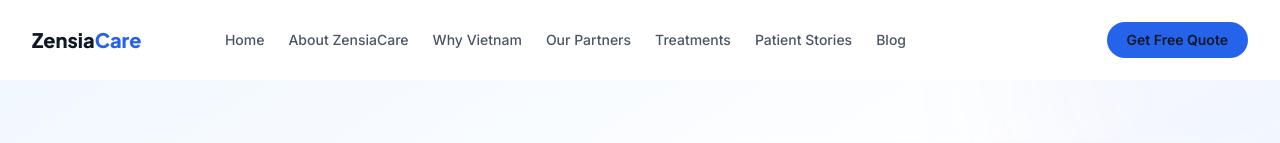
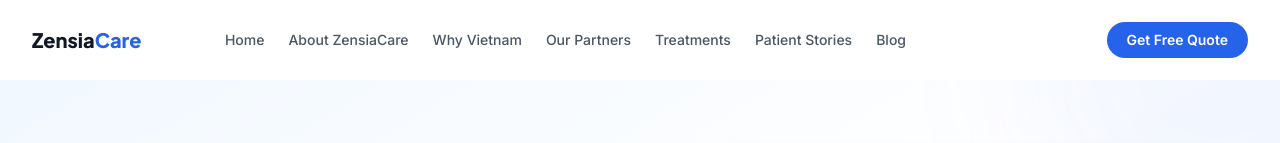
Before and after one commit to lppduy/zensiacare-landing, a Next.js app: page / in a window 1280 px wide. Shown: the top 143 px of the page. Built offline with nearby package versions, Linux system fonts and the light colour scheme.

Commit message:
fix: navbar CTA button text white

```diff
--- a/src/components/navbar.tsx
+++ b/src/components/navbar.tsx
@@ -62,7 +62,7 @@ export function Navbar() {
             </a>
             <a
               href="#consultation"
-              className="inline-flex items-center justify-center bg-[#2563EB] hover:bg-[#1D4ED8] text-gray-900 font-semibold rounded-full px-5 py-2 text-sm transition-colors"
+              className="inline-flex items-center justify-center bg-[#2563EB] hover:bg-[#1D4ED8] text-white font-semibold rounded-full px-5 py-2 text-sm transition-colors"
             >
               Get Free Quote
             </a>
```
